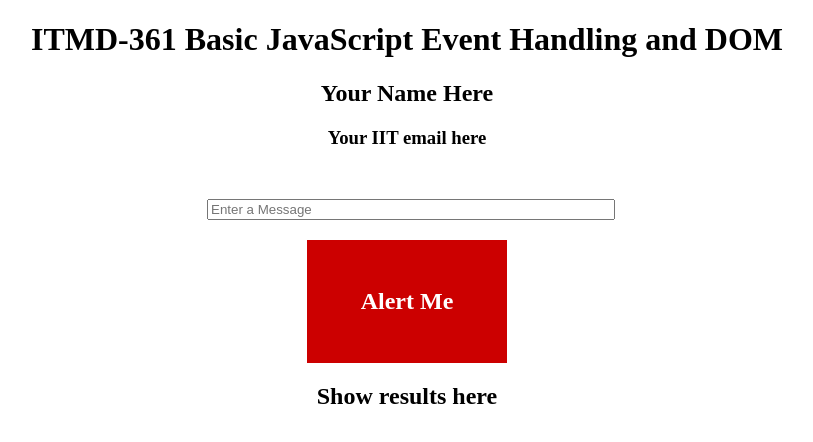
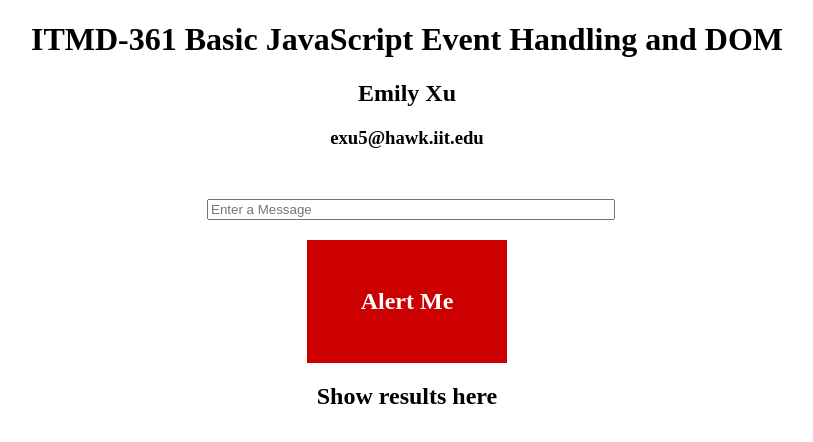
Before and after one commit to erxu04/lab-8-ITMD361, a plain HTML site: page index.html in a window 1280 px wide. Shown: the whole page, without its empty margins (233-1046 px from the left). Drawn offline with Linux system fonts and the light colour scheme.

Commit message:
added name and email

```diff
--- a/index.html
+++ b/index.html
@@ -8,8 +8,8 @@
 </head>
 <body>
   <h1 class="center">ITMD-361 Basic JavaScript Event Handling and DOM</h1>
-  <h2 class="center">Your Name Here</h2>
-  <h3 class="center">Your IIT email here</h3>
+  <h2 class="center">Emily Xu</h2>
+  <h3 class="center">exu5@hawk.iit.edu</h3>
   <div id="container">
     <input id="entryinput" type="text" name="textentry" placeholder="Enter a Message">
     <div id="entrybutton">Alert Me</div>
```
